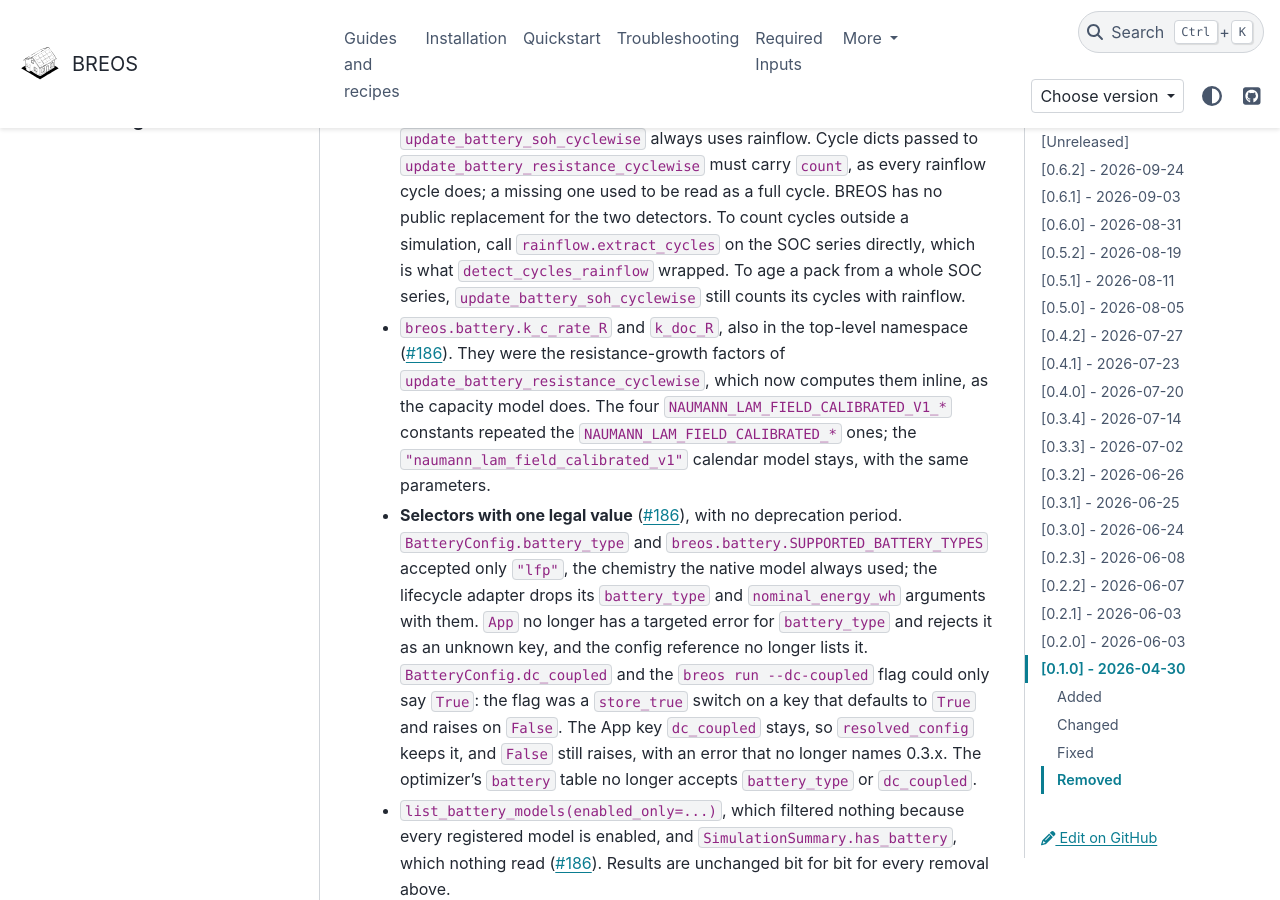
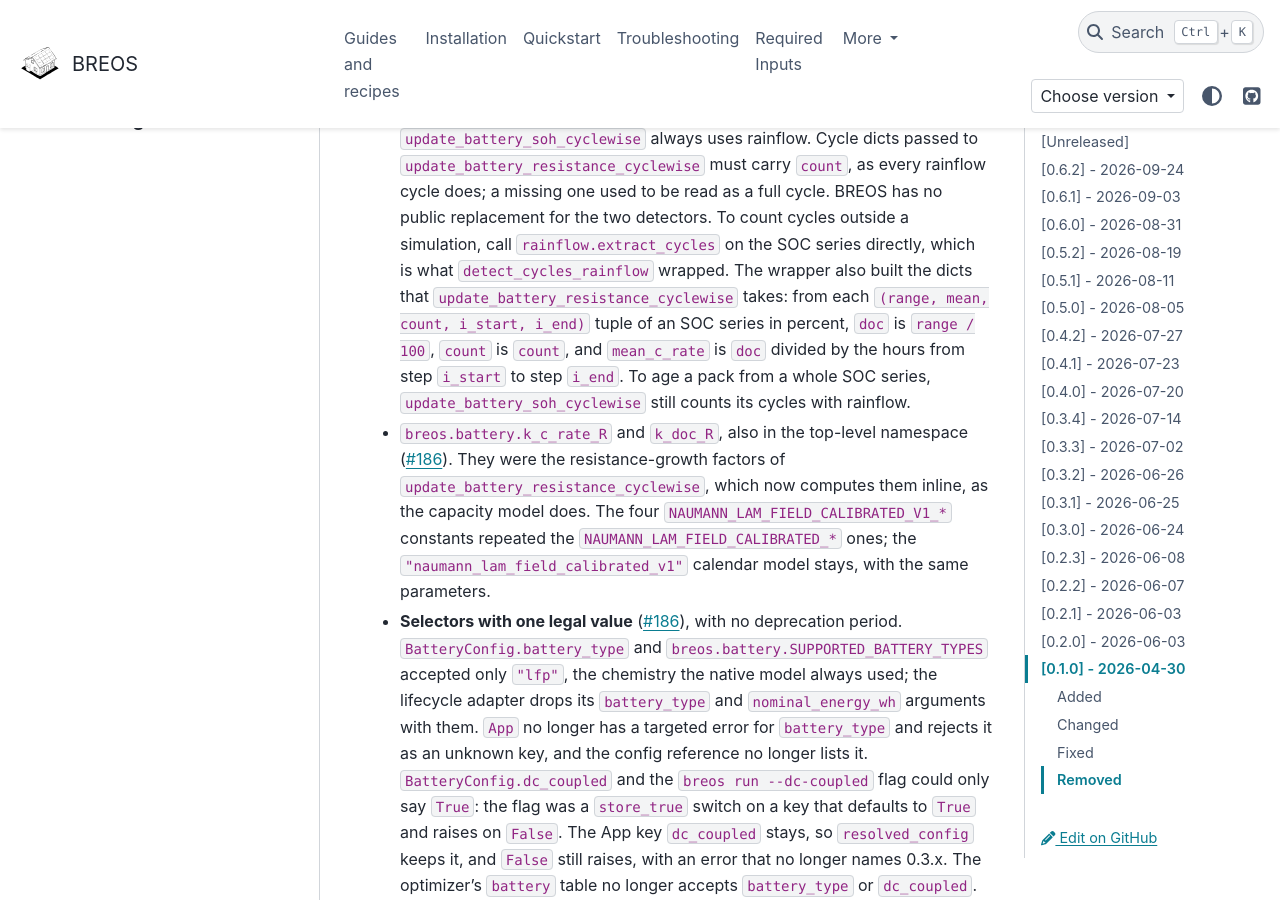
Before and after one commit to Str4vinci/breos, a Sphinx documentation site: the page built from docs/changelog.md, in a window 1280 px wide and 900 px high, scrolled down 41464 px. Built offline with Sphinx 7.4.7 and the PyData theme 0.15.4, drawn with Linux system fonts in a browser that asks for light colours; comment, search, counter and statistics services are not loaded.

Commit message:
docs: say how to build resistance cycle dicts and that the per-window calls are native-only

```diff
--- a/CHANGELOG.md
+++ b/CHANGELOG.md
@@ -1618,9 +1618,13 @@ All notable changes to BREOS are documented here. Format follows [Keep a Changel
   cycle does; a missing one used to be read as a full cycle. BREOS has no
   public replacement for the two detectors. To count cycles outside a
   simulation, call `rainflow.extract_cycles` on the SOC series directly,
-  which is what `detect_cycles_rainflow` wrapped. To age a pack from a whole
-  SOC series, `update_battery_soh_cyclewise` still counts its cycles with
-  rainflow.
+  which is what `detect_cycles_rainflow` wrapped. The wrapper also built the
+  dicts that `update_battery_resistance_cyclewise` takes: from each
+  `(range, mean, count, i_start, i_end)` tuple of an SOC series in percent,
+  `doc` is `range / 100`, `count` is `count`, and `mean_c_rate` is `doc`
+  divided by the hours from step `i_start` to step `i_end`. To age a pack
+  from a whole SOC series, `update_battery_soh_cyclewise` still counts its
+  cycles with rainflow.
 - `breos.battery.k_c_rate_R` and `k_doc_R`, also in the top-level namespace
   ([#186](https://github.com/Str4vinci/breos/issues/186)). They were the
   resistance-growth factors of `update_battery_resistance_cyclewise`, which
```
Also changed, not shown: docs/api/battery.md (+2 -2 lines).
